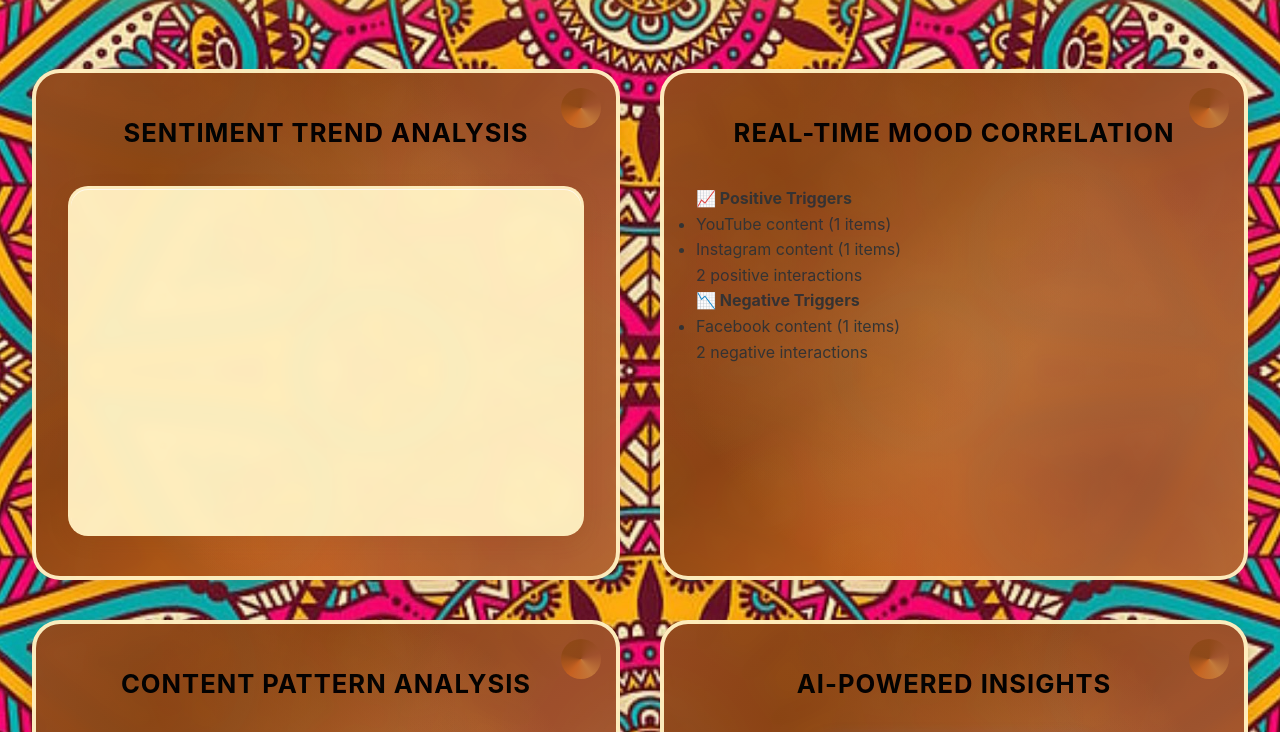
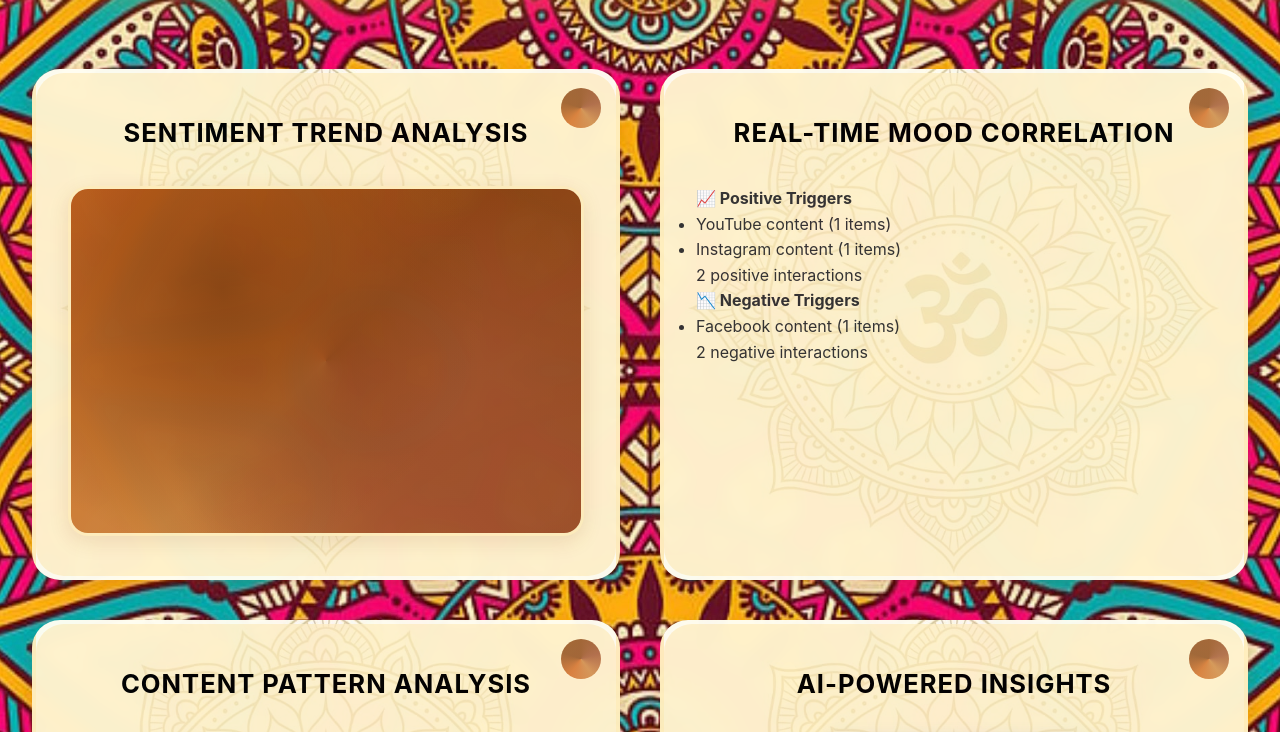
Before and after one commit to arpita13112006/manorakshak, a browser extension: page frontend/analyse.html in a window 1280 px wide. Shown: the part 428-1160 px from the top of the page. Drawn offline with Linux system fonts and the light colour scheme; no server answers.

Commit message:
background change

```diff
--- a/frontend/dashboard.css
+++ b/frontend/dashboard.css
@@ -54,6 +54,10 @@
         /* Enhanced Header Styles */
         .dashboard-header {
             background: linear-gradient(135deg, var(--primary) 0%, var(--sacred-orange) 50%, var(--primary-light) 100%);
+            background-image: url('dark.jpg');
+            background-size: cover;
+            background-position: center;
+            background-blend-mode: overlay;
             color: white;
             padding: 3rem 0;
             text-align: center;
@@ -510,6 +514,10 @@
         /* Mandala Card Styles */
         .dashboard-section {
             background: #FFEFBF;
+            background-image: url('card.jpg');
+            background-size: cover;
+            background-position: center;
+            background-repeat: no-repeat;
             border-radius: 28px;
             box-shadow:
                 0 8px 32px 0 rgba(139, 69, 19, 0.15),
@@ -528,24 +536,13 @@
         .dashboard-section::before {
             content: '';
             position: absolute;
-            top: -4px;
-            left: -4px;
-            right: -4px;
-            bottom: -4px;
-            background:
-                radial-gradient(circle at 20% 20%, #8B4513 0%, transparent 50%),
-                radial-gradient(circle at 80% 80%, #A0522D 0%, transparent 50%),
-                radial-gradient(circle at 50% 50%, #CD853F 0%, transparent 70%),
-                conic-gradient(from 0deg,
-                    #8B4513 0deg,
-                    #A0522D 60deg,
-                    #CD853F 120deg,
-                    #D2691E 180deg,
-                    #8B4513 240deg,
-                    #A0522D 300deg,
-                    #8B4513 360deg);
-            border-radius: 32px;
-            z-index: -1;
+            top: 0;
+            left: 0;
+            right: 0;
+            bottom: 0;
+            background: rgba(255, 239, 191, 0.7);
+            border-radius: 28px;
+            z-index: 0;
         }
 
         .dashboard-section:hover {
@@ -596,6 +593,7 @@
             position: relative;
             text-transform: uppercase;
             letter-spacing: 1px;
+            z-index: 1;
         }
 
         .dashboard-section h3::before,
@@ -614,6 +612,12 @@
             height: 4px;
             background: var(--gradient);
             border-radius: 3px;
+        }
+
+        /* Ensure all content inside cards appears above the overlay */
+        .dashboard-section > * {
+            position: relative;
+            z-index: 1;
         }
 
         /* Enhanced Mood Score Section */
```
Also changed, not shown: frontend/card.jpg (added), frontend/dark.jpg (added).
